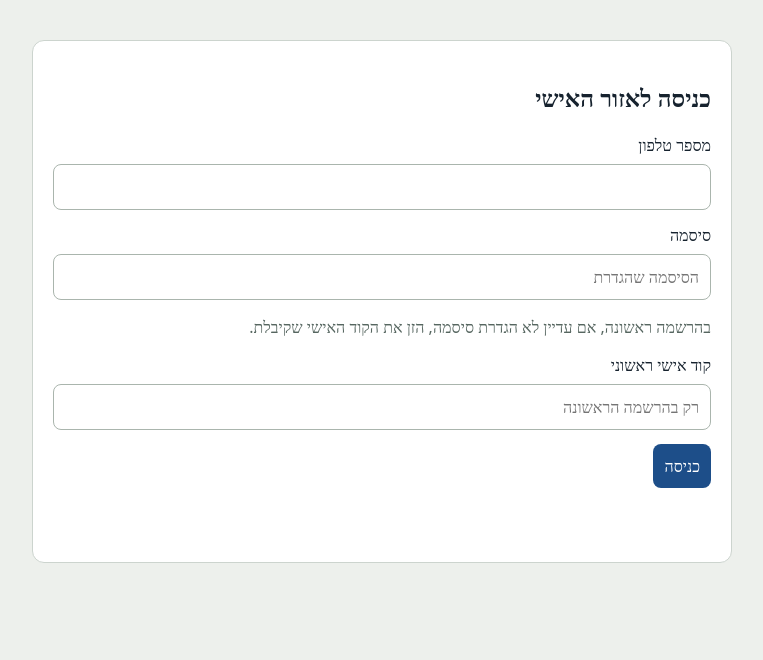
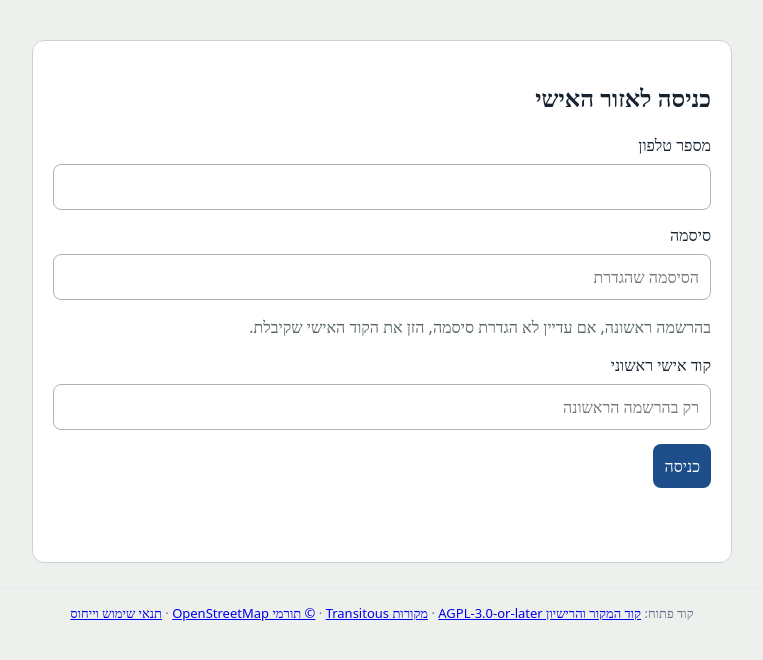
Before and after one commit to y0504177249-hash/yemot-ai, a plain HTML site: page personal.html in a window 1280 px wide. Shown: the whole page, without its empty margins (258-1021 px from the left). Drawn offline with Linux system fonts and the light colour scheme; no server answers.

Commit message:
Show open-source and map data attribution links

```diff
--- a/personal.html
+++ b/personal.html
@@ -115,4 +115,10 @@ document.getElementById('login').onclick=async()=>{
 };
 fetch('/personal/api/profile').then(r=>{if(r.ok)load()});
 </script>
+<footer style="margin:24px auto 12px;padding:14px 18px;max-width:1100px;text-align:center;font-size:13px;color:#667085;line-height:1.8;border-top:1px solid #e5e7eb">
+  קוד פתוח: <a href="https://github.com/y0504177249-hash/yemot-ai/tree/deploy/yemot-smart-search" target="_blank" rel="noopener">קוד המקור והרישיון AGPL-3.0-or-later</a> ·
+  <a href="https://transitous.org/sources/" target="_blank" rel="noopener">מקורות Transitous</a> ·
+  <a href="https://www.openstreetmap.org/copyright" target="_blank" rel="noopener">© תורמי OpenStreetMap</a> ·
+  <a href="https://github.com/y0504177249-hash/yemot-ai/blob/deploy/yemot-smart-search/TRANSITOUS_NOTICE.md" target="_blank" rel="noopener">תנאי שימוש וייחוס</a>
+</footer>
 </body></html>
```
